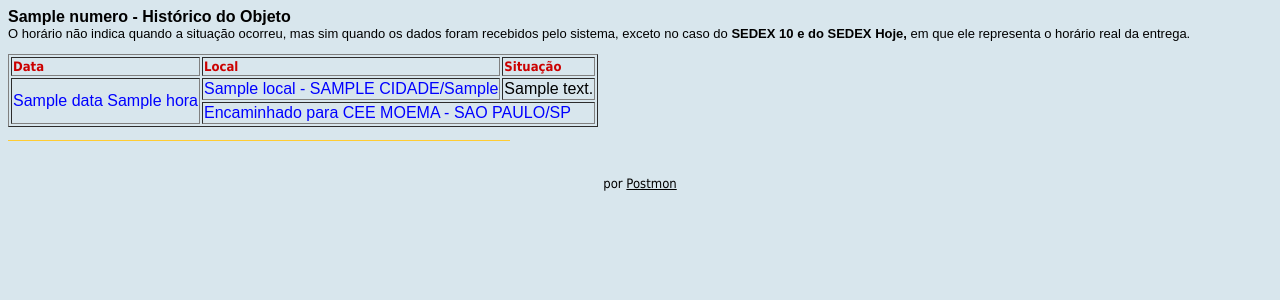
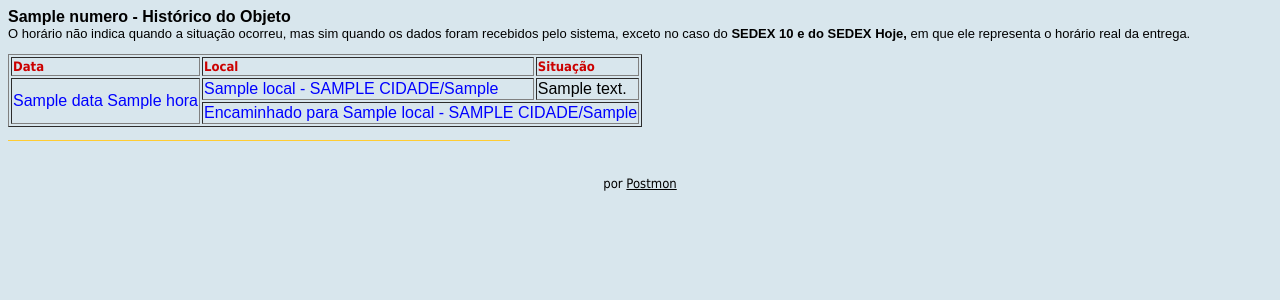
Before and after one commit to PostmonAPI/correios.postmon.com.br, a Flask app: template templates/websro.html in a window 1280 px wide. Shown: the top 300 px of the page. Run offline with Flask 2, Linux system fonts and the light colour scheme; the template is opened without the code that fills it: most values are stand-ins (such as "Sample title", 1, 10 or a date in 2020).

Commit message:
Corrige destino do websro.

```diff
--- a/templates/websro.html
+++ b/templates/websro.html
@@ -71,7 +71,7 @@ document.onmousedown=verfonte
 {% for evento in objeto.evento -%}
 {% if evento.destino -%}
 <tr><td rowspan=2>{{ evento.data }} {{ evento.hora }}</td><td>{{ evento.local }} - {{ evento.cidade|upper }}/{{ evento.uf }}</td><td><FONT COLOR="000000">{{ evento.descricao }}</font></td></tr>
-<tr><td colspan=2>Encaminhado para CEE MOEMA - SAO PAULO/SP</td></tr>
+<tr><td colspan=2>Encaminhado para {{ evento.destino[0].local }} - {{ evento.destino[0].cidade|upper }}/{{ evento.destino[0].uf }}</td></tr>
 {% else -%}
 <tr><td rowspan=1>{{ evento.data }} {{ evento.hora }}</td><td>{{ evento.local }} - {{ evento.cidade|upper }}/{{ evento.uf }}</td><td><FONT COLOR="000000">{{ evento.descricao }}</font></td></tr>
 {% endif -%}
```
